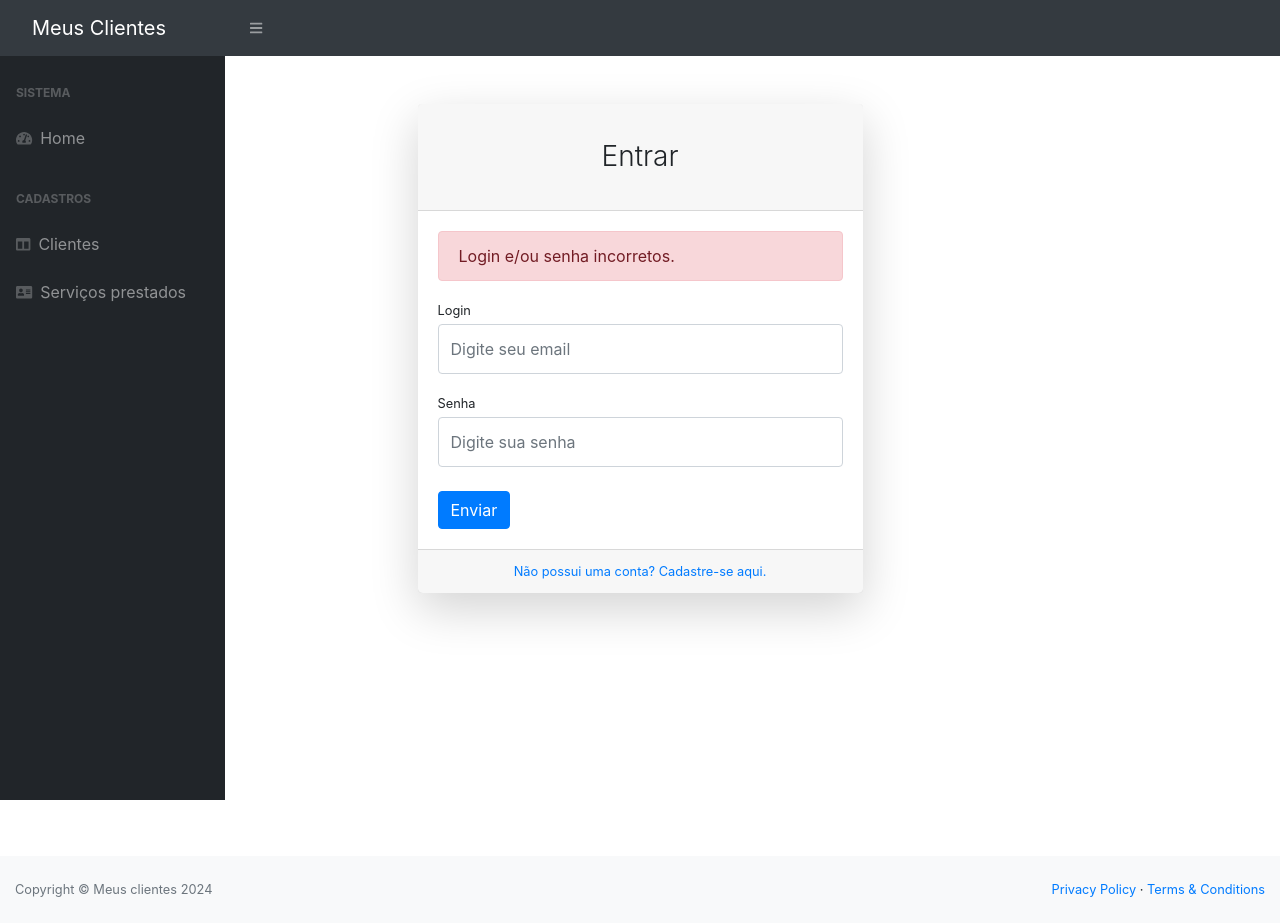
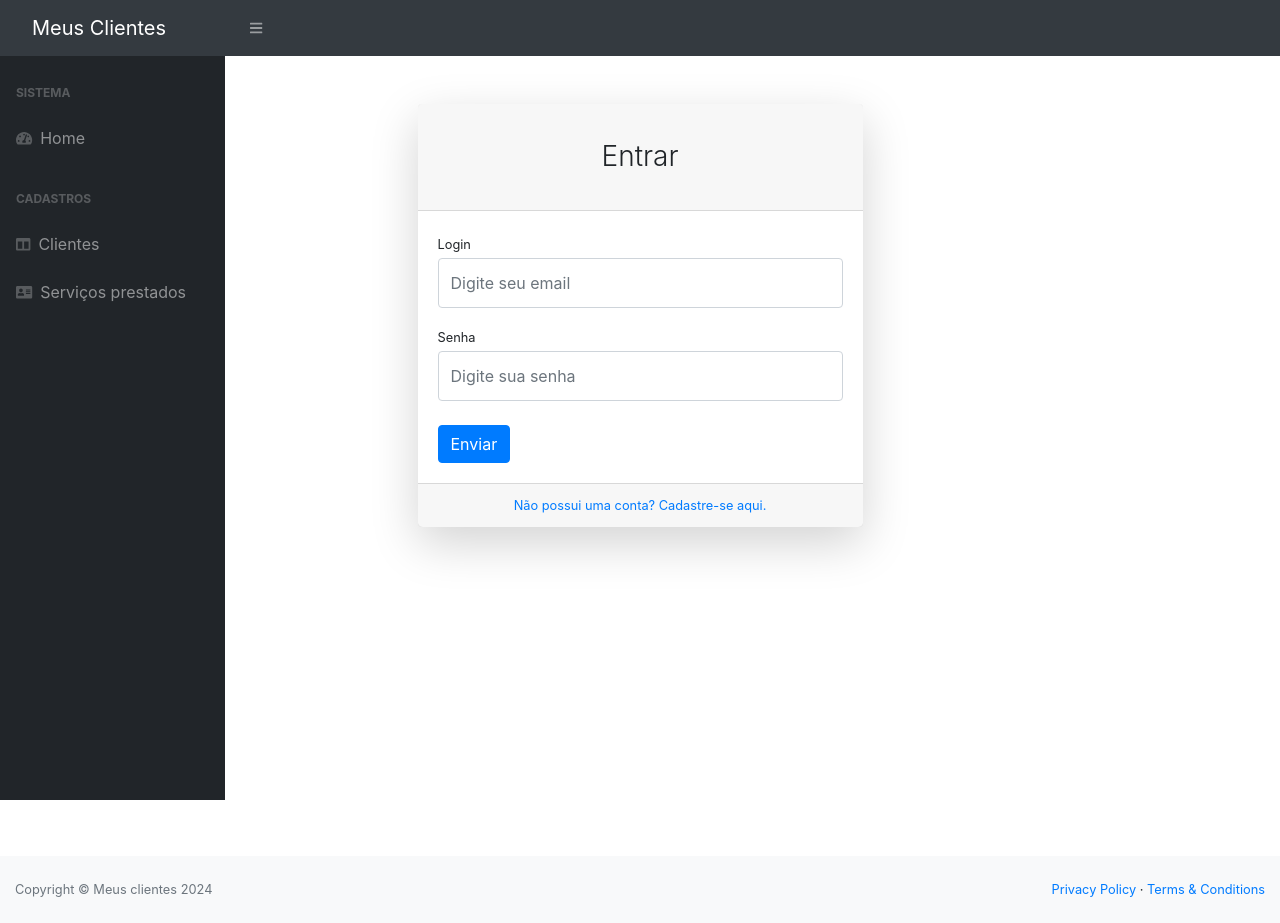
Before and after one commit to gustavo-medeiros18/clientes-app, an Angular app: page /login in a window 1280 px wide. Built offline with nearby package versions, Linux system fonts and the light colour scheme.

Commit message:
Adds conditional display for login error message in login component

```diff
--- a/src/app/login/login.component.html
+++ b/src/app/login/login.component.html
@@ -10,7 +10,7 @@
               </div>
 
               <div class="card-body">
-                <div class="alert alert-danger">
+                <div class="alert alert-danger" *ngIf="loginError">
                   Login e/ou senha incorretos.
                 </div>
 
```
